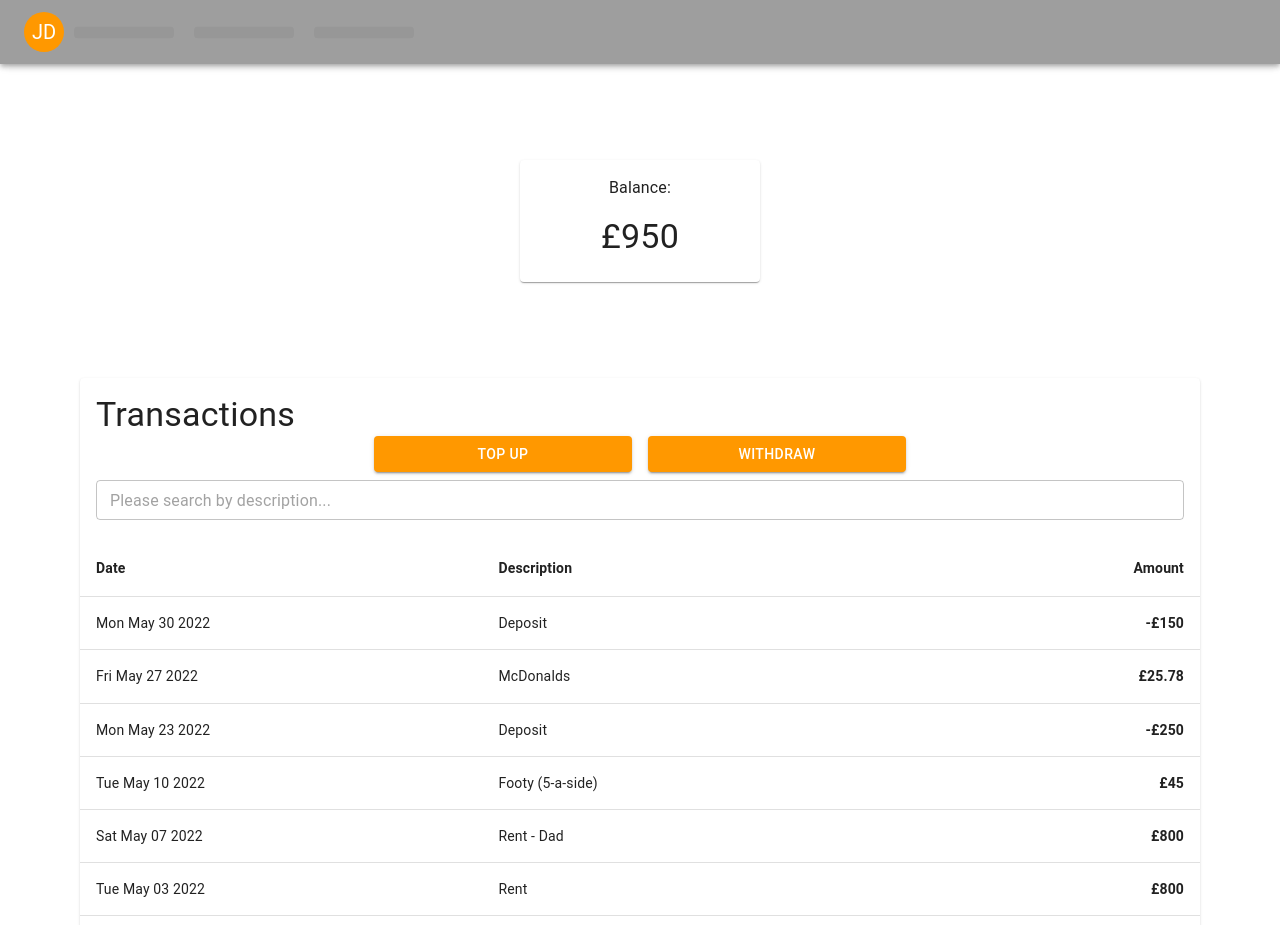
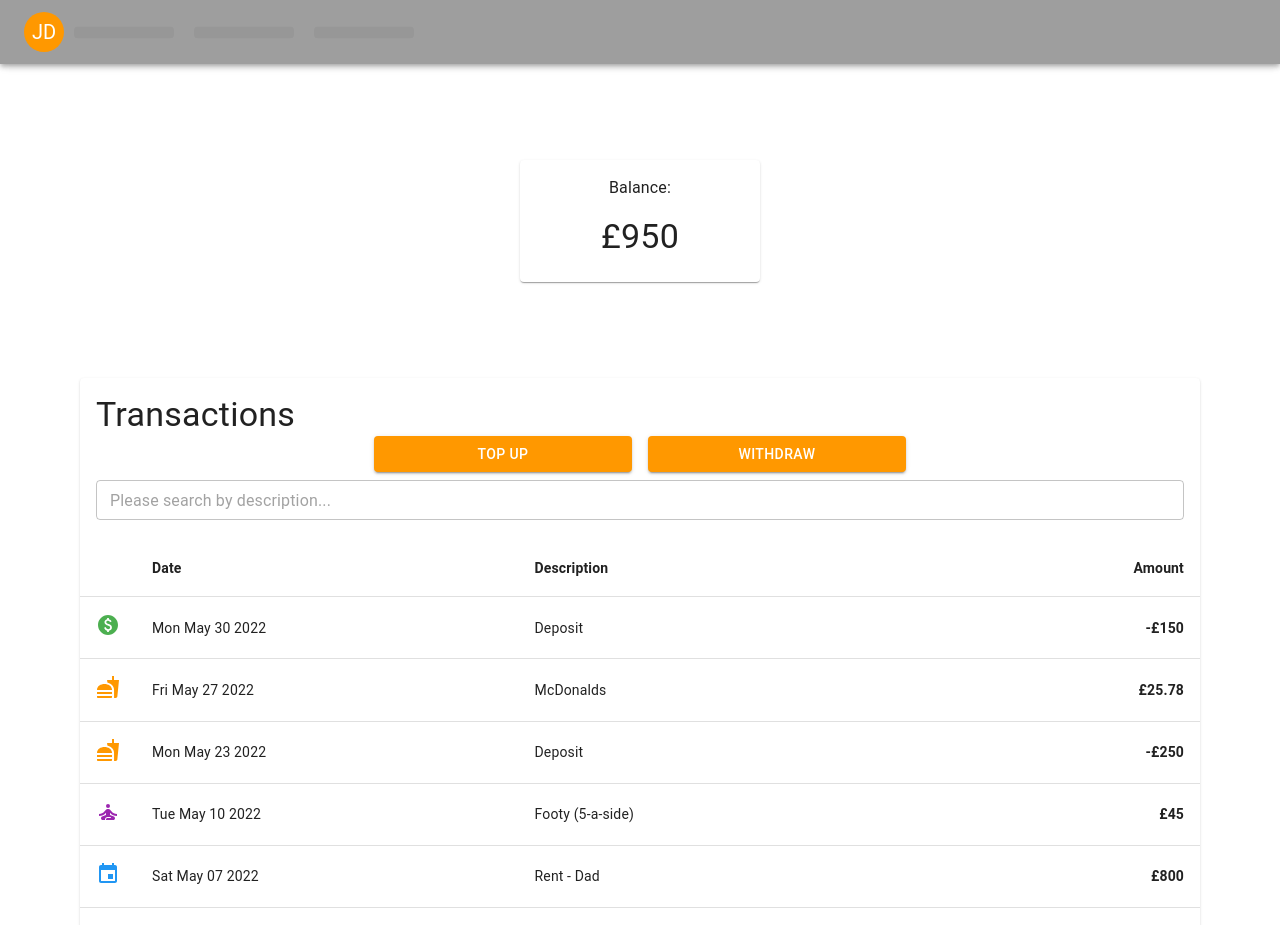
Before and after one commit to josh171/react_playground, a React (Create React App) app: page / in a window 1280 px wide. Shown: the top 925 px of the page. Built offline with nearby package versions, Linux system fonts and the light colour scheme.

Commit message:
added icons to table

```diff
--- a/package.json
+++ b/package.json
@@ -5,6 +5,7 @@
   "dependencies": {
     "@emotion/react": "^11.10.5",
     "@emotion/styled": "^11.10.5",
+    "@mui/icons-material": "^5.10.16",
     "@mui/material": "^5.10.17",
     "@testing-library/jest-dom": "^5.16.5",
     "@testing-library/react": "^13.4.0",
--- a/src/Components/Transactions.tsx
+++ b/src/Components/Transactions.tsx
@@ -16,6 +16,7 @@ import {
 import { orange } from "@mui/material/colors";
 import React, { useState } from "react";
 import { useAppContext } from "../Context";
+import { returnTransactionIcon } from "../Context/returnTransactionIcon";
 import { ITransactionData, PaymentType } from "../Context/TypesAndStates";
 import FormDialog from "./SubComponents/FormDialog";
 
@@ -104,6 +105,7 @@ function Transactions() {
         <Table>
           <TableHead>
             <TableRow>
+              <TableCell width="10" />
               <TableCell>
                 <strong>Date</strong>
               </TableCell>
@@ -120,10 +122,17 @@ function Transactions() {
               .sort((a: any, b: any) => b.date - a.date)
               .map(
                 (
-                  { date, description, amount, payment_type }: ITransactionData,
+                  {
+                    date,
+                    description,
+                    amount,
+                    payment_type,
+                    balance_type,
+                  }: ITransactionData,
                   index: number
                 ) => (
                   <TableRow key={index}>
+                    <TableCell>{returnTransactionIcon(balance_type)}</TableCell>
                     <TableCell>{new Date(date).toDateString()}</TableCell>
                     <TableCell>{description}</TableCell>
                     <TableCell align="right">
--- a/src/Context/TypesAndStates.ts
+++ b/src/Context/TypesAndStates.ts
@@ -1,11 +1,12 @@
 import { transactions } from "../Data/transactions"
 
 export type PaymentType = 'credit' | 'debit'
+export type BalanceType = 'leisure' | 'food' | 'utility' | 'deposit'
 
 export interface ITransactionData {
   date: Date;
   description: string;
-  balance_type?: string;
+  balance_type: BalanceType;
   amount: number;
   payment_type: PaymentType;
 }
@@ -23,6 +24,7 @@ export const defaultForm: ITransactionData = {
   date: new Date(),
   description: "",
   amount: 0,
+  balance_type: "deposit",
   payment_type: "credit",
 };
 
--- /dev/null
+++ b/src/Context/returnTransactionIcon.tsx
@@ -0,0 +1,19 @@
+import FastfoodIcon from "@mui/icons-material/Fastfood";
+import PaidIcon from "@mui/icons-material/Paid";
+import SelfImprovementIcon from "@mui/icons-material/SelfImprovement";
+import EventIcon from "@mui/icons-material/Event";
+import { BalanceType } from "./TypesAndStates";
+import { blue, green, orange, purple } from "@mui/material/colors";
+
+export function returnTransactionIcon(balance_type: BalanceType) {
+  switch (balance_type.toLowerCase()) {
+    case "leisure":
+      return <SelfImprovementIcon sx={{ color: purple[500] }} />;
+    case "food":
+      return <FastfoodIcon sx={{ color: orange[500] }} />;
+    case "utility":
+      return <EventIcon sx={{ color: blue[500] }} />;
+    default:
+      return <PaidIcon sx={{ color: green[500] }} />;
+  }
+}
--- a/src/Data/transactions.tsx
+++ b/src/Data/transactions.tsx
@@ -5,70 +5,70 @@ export const transactions: ITransactionData[] = [
     description: "Footy (5-a-side)",
     date: new Date("2022-04-22T18:25:43.511Z"),
     amount: 45,
-    balance_type: "Leisure",
+    balance_type: "leisure",
     payment_type: "credit",
   },
   {
     description: "Deposit",
     date: new Date("2022-04-13T18:25:43.511Z"),
     amount: 100,
-    balance_type: "Food",
+    balance_type: "deposit",
     payment_type: "debit",
   },
   {
     description: "Deposit",
     date: new Date("2022-05-30T18:25:43.511Z"),
     amount: 150,
-    balance_type: "Leisure",
+    balance_type: "deposit",
     payment_type: "debit",
   },
   {
     description: "Rent",
     date: new Date("2022-05-03T18:25:43.511Z"),
     amount: 800,
-    balance_type: "Utility",
+    balance_type: "utility",
     payment_type: "credit",
   },
   {
     description: "McDonalds",
     date: new Date("2022-04-17T18:25:43.511Z"),
     amount: 25.78,
-    balance_type: "Food",
+    balance_type: "food",
     payment_type: "credit",
   },
   {
     description: "Footy (5-a-side)",
     date: new Date("2022-05-10T18:25:43.511Z"),
     amount: 45,
-    balance_type: "Leisure",
+    balance_type: "leisure",
     payment_type: "credit",
   },
   {
     description: "Deposit",
     date: new Date("2022-05-23T18:25:43.511Z"),
     amount: 250,
-    balance_type: "Food",
+    balance_type: "food",
     payment_type: "debit",
   },
   {
     description: "World Cup Sweepstake",
     date: new Date("2022-04-03T18:25:43.511Z"),
     amount: 20,
-    balance_type: "Leisure",
+    balance_type: "leisure",
     payment_type: "debit",
   },
   {
     description: "Rent - Dad",
     date: new Date("2022-05-07T18:25:43.511Z"),
     amount: 800,
-    balance_type: "Utility",
+    balance_type: "utility",
     payment_type: "credit",
   },
   {
     description: "McDonalds",
     date: new Date("2022-05-27T18:25:43.511Z"),
     amount: 25.78,
-    balance_type: "Food",
+    balance_type: "food",
     payment_type: "credit",
   },
 ];
```
Also changed, not shown: 1 other file (tests, documents, lock files or other folders).
